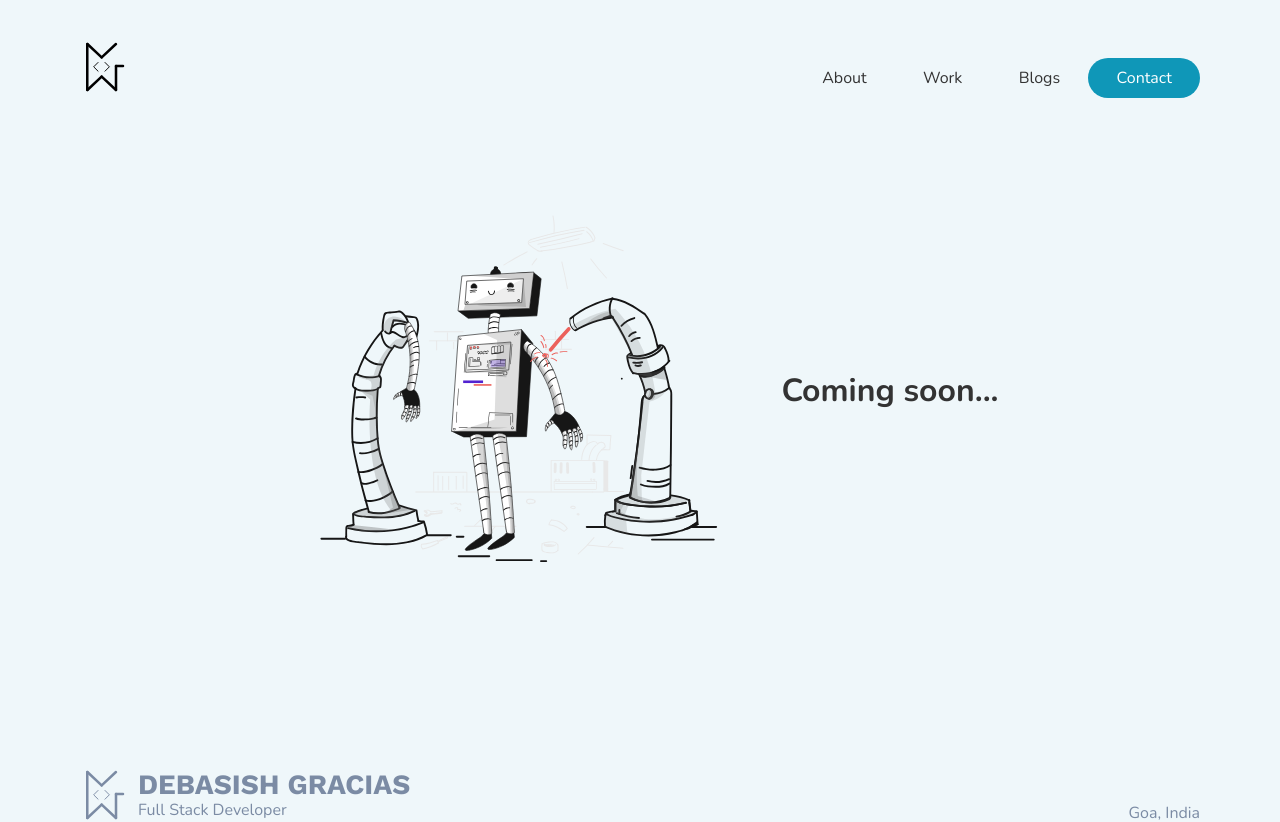
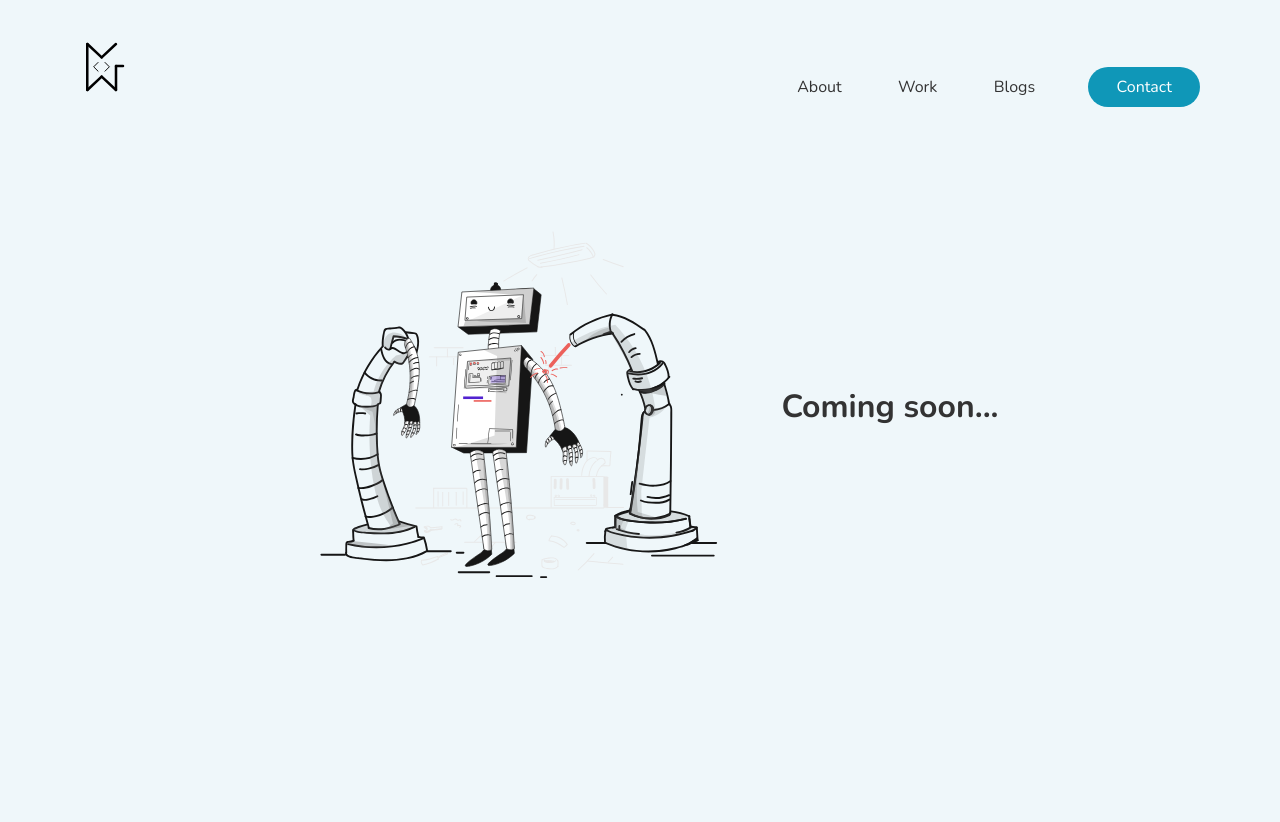
Before and after one commit to Deba22/my-portfolio, a Next.js app: page /blogs in a window 1280 px wide. Shown: the top 822 px of the page. Built offline with nearby package versions, Linux system fonts and the light colour scheme; what react-toast-notifications would draw is missing.

Commit message:
complete responsive design and fix nav bar

```diff
--- a/components/Landing.js
+++ b/components/Landing.js
@@ -1,7 +1,7 @@
 import animationDataHero from "../public/hero-image.json"
 import Animation from '../components/Animation'
 import styles from '../styles/Landing.module.css'
-import {Link} from 'react-scroll'
+import { Link } from 'react-scroll'
 function Landing() {
   return (
     <section id="hero">
--- a/components/Navbar.js
+++ b/components/Navbar.js
@@ -7,28 +7,33 @@ function Navbar() {
     useEffect(() => {
         const navToggle = document.querySelector('.nav-toggle');
         const mobileNav = document.querySelector('.navbar');
-        const anchorLinks = document.getElementsByClassName('mob-nav-link');
         navToggle.addEventListener('click', () => {
             mobileNav.classList.toggle('open');
             navToggle.classList.toggle('open');
-          document.querySelector('body').classList.toggle('scrollingdisabled');
+            // if (mobileNav.classList.contains('open')) {
+            //     mobileNav.classList.remove('open');
+            //     navToggle.classList.remove('open');
+            // }
+            // else {
+            //     mobileNav.classList.add('open');
+            //     navToggle.classList.add('open');
+            // }
         });
-    },[]);
-    const handleLinkClick = () => {
-        console.log("11");
-        if (mobileNav.classList.contains('open')) {
-            console.log("22");
-            mobileNav.classList.remove('open');
-            navToggle.classList.remove('open');
-            document.querySelector('body').classList.remove('scrollingdisabled');
+
+    }, []);
+
+    const handleLinkClick = (e) => {
+        if (e.target.parentElement.parentElement.classList.contains('open')) {
+            e.target.parentElement.parentElement.classList.remove('open');
         }
+        if (e.target.parentElement.parentElement.previousSibling.classList.contains('open')) {
+            e.target.parentElement.parentElement.previousSibling.classList.remove('open');
         }
 
+    }
     const router = useRouter()
     return (
         <header id="navbar">
-            {router.pathname == "/" ?
-                (
             <div className="container">
                 <nav>
                     <div className="logo">
@@ -36,29 +41,82 @@ function Navbar() {
                     </div>
                     <span className="nav-toggle mobile"></span>
                     <div className="navbar">
-                                <Link className="mob-nav-link" to="about" smooth={true} onClick={handleLinkClick}><span>About</span></Link>
+                        {router.pathname == "/" ?
+                            (
+                                <div className="navbar-inner">
+                                    <Link className="mob-nav-link" to="about" smooth={true} onClick={handleLinkClick}>About</Link>
                                     <Link className="mob-nav-link" to="work" smooth={true} onClick={handleLinkClick}>Work</Link>
                                     <NextLink href="/blogs"><a className="mob-nav-link" onClick={handleLinkClick}>Blogs</a></NextLink>
                                     <Link className="last mob-nav-link" to="contact" smooth={true} onClick={handleLinkClick}>Contact</Link>
                                 </div>
+                            ) : (
+                                <div className="navbar-inner">
+                                    <NextLink href="/"><a className="mob-nav-link" onClick={handleLinkClick}>About</a></NextLink>
+                                    <NextLink href="/"><a className="mob-nav-link" onClick={handleLinkClick}>Work</a></NextLink>
+                                    <NextLink href="/blogs"><a className="mob-nav-link" onClick={handleLinkClick}>Blogs</a></NextLink>
+                                    <NextLink href="/"><a className="last mob-nav-link" onClick={handleLinkClick}>Contact</a></NextLink>
+                                </div>
+                            )}
+                        <div className="nav-info mobile">
+                            <img alt="logo-footer" className="avatar" src="/logo-footer.svg" height="50" width="50" />
+                            <span>
+                                <h3>Debasish Gracias</h3>
+                                <p>Full Stack Developer</p>
+                            </span>
+                        </div>
+                        <span className="nav-social mobile">
+                            <a href="https://github.com/Deba22" rel="noreferrer" target="_blank" aria-label="Github">
+                                <Image src="/github.svg" alt="github" height="20" width="20" className="social-icons" />
+                            </a>
+                            <a href="https://www.linkedin.com/in/debasish-gracias-47456a136/" rel="noreferrer" target="_blank" aria-label="LinkedIn">
+                                <Image src="/linkedin.svg" alt="LinkedIn" height="20" width="20" className="social-icons" />
+                            </a>
+                            <a href="https://www.instagram.com/deba_gracias/" rel="noreferrer" target="_blank" aria-label="Instagram">
+                                <Image src="/instagram.svg" alt="Instagram" height="20" width="20" className="social-icons" />
+                            </a>
+                        </span>
+                    </div>
                 </nav>
             </div>
-                ) :
-                (
-                    <div className="container">
-                        <nav>
-                            <div className="logo">
-                                <Image alt="logo" className="avatar" src="/logo-head.svg" height="50" width="50" />
-                            </div>
-                            <span className="nav-toggle mobile"></span>
-                            <NextLink href="/">About</NextLink>
-                            <NextLink href="/">Work</NextLink>
-                            <NextLink href="/blogs">Blogs</NextLink>
-                            <NextLink href="/"><a className="last">Contact</a></NextLink>
-                        </nav>
-                    </div>
-                )}
         </header>
+
+
+
+        // <header id="navbar">
+        //     {router.pathname == "/" ?
+        //         (
+        //             <div className="container">
+        //                 <nav>
+        //                     <div className="logo">
+        //                         <Image alt="logo" className="avatar" src="/logo-head.svg" height="50" width="50" />
+        //                     </div>
+        //                     <span className="nav-toggle mobile"></span>
+        //                     <div className="navbar">
+        //                         <Link className="mob-nav-link" to="about" smooth={true} >About</Link>
+        //                         <Link className="mob-nav-link" to="work" smooth={true} >Work</Link>
+        //                         <NextLink href="/blogs"><a className="mob-nav-link" >Blogs</a></NextLink>
+        //                         <Link className="last mob-nav-link" to="contact" smooth={true} >Contact</Link>
+        //                     </div>
+        //                 </nav>
+        //             </div>
+        //       ) :
+        //         (
+        //             <div className="container">
+        //                 <nav>
+        //                     <div className="logo">
+        //                         <Image alt="logo" className="avatar" src="/logo-head.svg" height="50" width="50" />
+        //                     </div>
+        //                     <span className="nav-toggle mobile"></span>
+        //                     <div className="navbar">
+        //                     <NextLink className="mob-nav-link" href="/">About</NextLink>
+        //                     <NextLink className="mob-nav-link" href="/">Work</NextLink>
+        //                     <NextLink className="mob-nav-link" href="/blogs">Blogs</NextLink>
+        //                     <NextLink className="mob-nav-link" href="/"><a className="last">Contact</a></NextLink>
+        //                     </div>
+        //                 </nav>
+        //             </div>
+        //         )}
+        // </header>
     )
 }
 
--- a/styles/globals.css
+++ b/styles/globals.css
@@ -45,16 +45,22 @@ nav a:hover{
   background: #0f97b8;
   color: white;
   border-radius: 99px;
+  margin-left: 25px;
 }
 nav .logo {
   margin-right: auto;
 }
+
 .mobile, .nav-info.mobile, .nav-social.mobile {
   display: none;
 }
 /* mobile phones and below */
 @media (max-width: 450px)
 {
+  .navbar-inner{
+    display: flex;
+    flex-direction: column;
+  }
 .nav-toggle {
     width: 2rem;
     height: 2rem;
@@ -140,7 +146,7 @@ nav .logo {
 }
 .navbar:after, .navbar:before {
   position: absolute;
-  content: "";
+  /* content: ""; */
   left: 0;
   top: 0;
   width: 100%;
@@ -159,6 +165,13 @@ nav .logo {
   background: transparent;
   color: #7b8ba4;
   border-radius: 0;
+}
+
+.nav-info.mobile, .nav-social.mobile {
+  display: flex;
+}
+.navbar>.nav-info{
+  margin-bottom: 0;
 }
 }
 /* Start About Section */
@@ -944,7 +957,7 @@ footer .container {
 .nav-info {
   display: flex;
   align-items: flex-end;
-  margin-top: auto!important;
+  /* margin-top: auto!important; */
   align-self: center;
   color: #7b8ba4;
 }
@@ -1024,14 +1037,20 @@ footer .container {
 }
 .nav-info {
   margin-bottom: 2rem;
+  margin-top: 4rem;
+  align-self: auto;
+}
+.nav-social {
+  align-self: auto;
 }
 }
 /* End Footer Section */
 /* Start Blogs Page */
 .blogs{
-  display: flex;
-  justify-content: center;
-  align-items: center;
+    display: flex;
+    padding: 1rem 3rem 5rem 3rem;
+    align-items: center;
+    justify-content: center;
 }
 
 /* End Blogs Page */
```
Lines whose indentation alone changed are shown as unchanged.
